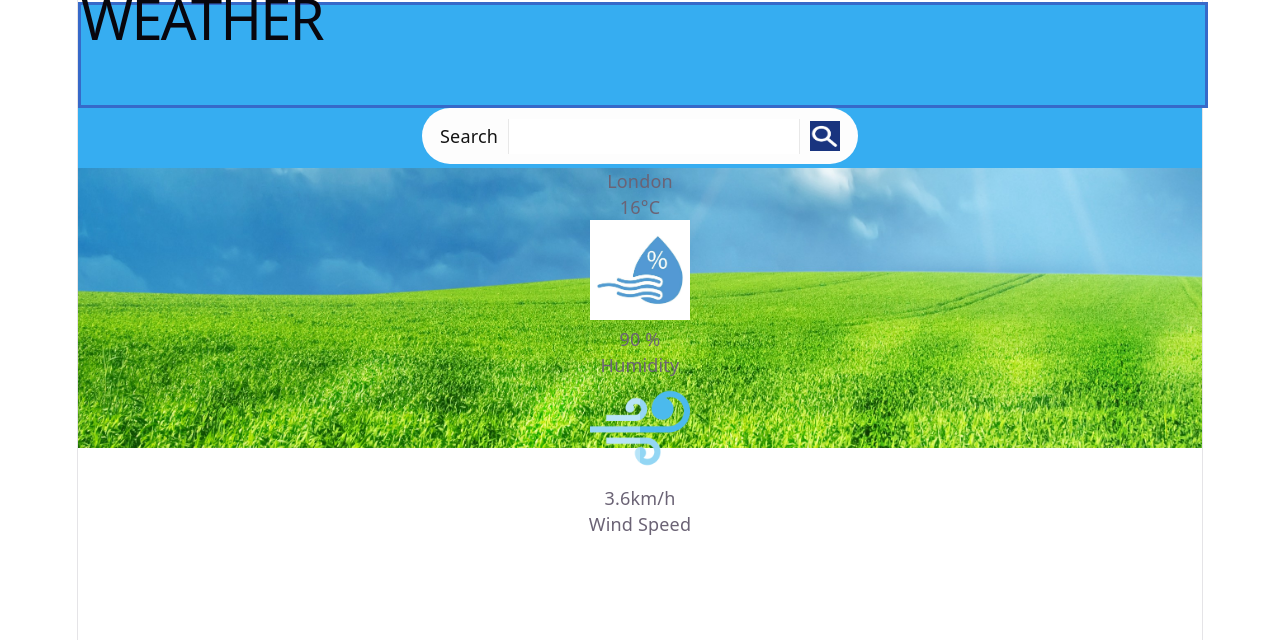
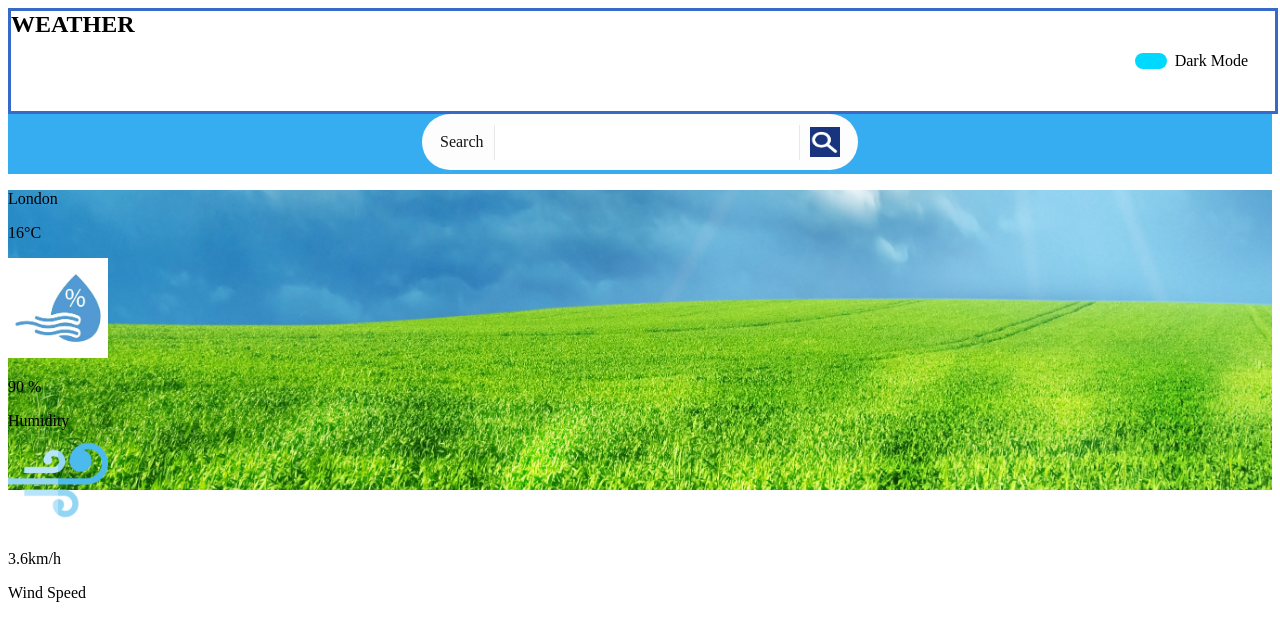
Before and after one commit to khethiwengema04-gif/WeatherTS, a React (Vite) app: page / in a window 1280 px wide. Shown: the top 640 px of the page. Built offline with nearby package versions, Linux system fonts and the light colour scheme.

Commit message:
created a button of a dark and light mode

```diff
--- a/src/App.css
+++ b/src/App.css
@@ -1,184 +1,6 @@
-.counter {
-  font-size: 16px;
-  padding: 5px 10px;
-  border-radius: 5px;
-  color: var(--accent);
-  background: var(--accent-bg);
-  border: 2px solid transparent;
-  transition: border-color 0.3s;
-  margin-bottom: 24px;
-
-  &:hover {
-    border-color: var(--accent-border);
-  }
-  &:focus-visible {
-    outline: 2px solid var(--accent);
-    outline-offset: 2px;
-  }
+.App{
+  background-color: var(--background-color);
+  color: var(--foreground-color);
+  width: 100%;
+  height: 100vw;
 }
-
-.hero {
-  position: relative;
-
-  .base,
-  .framework,
-  .vite {
-    inset-inline: 0;
-    margin: 0 auto;
-  }
-
-  .base {
-    width: 170px;
-    position: relative;
-    z-index: 0;
-  }
-
-  .framework,
-  .vite {
-    position: absolute;
-  }
-
-  .framework {
-    z-index: 1;
-    top: 34px;
-    height: 28px;
-    transform: perspective(2000px) rotateZ(300deg) rotateX(44deg) rotateY(39deg)
-      scale(1.4);
-  }
-
-  .vite {
-    z-index: 0;
-    top: 107px;
-    height: 26px;
-    width: auto;
-    transform: perspective(2000px) rotateZ(300deg) rotateX(40deg) rotateY(39deg)
-      scale(0.8);
-  }
-}
-
-#center {
-  display: flex;
-  flex-direction: column;
-  gap: 25px;
-  place-content: center;
-  place-items: center;
-  flex-grow: 1;
-
-  @media (max-width: 1024px) {
-    padding: 32px 20px 24px;
-    gap: 18px;
-  }
-}
-
-#next-steps {
-  display: flex;
-  border-top: 1px solid var(--border);
-  text-align: left;
-
-  & > div {
-    flex: 1 1 0;
-    padding: 32px;
-    @media (max-width: 1024px) {
-      padding: 24px 20px;
-    }
-  }
-
-  .icon {
-    margin-bottom: 16px;
-    width: 22px;
-    height: 22px;
-  }
-
-  @media (max-width: 1024px) {
-    flex-direction: column;
-    text-align: center;
-  }
-}
-
-#docs {
-  border-right: 1px solid var(--border);
-
-  @media (max-width: 1024px) {
-    border-right: none;
-    border-bottom: 1px solid var(--border);
-  }
-}
-
-#next-steps ul {
-  list-style: none;
-  padding: 0;
-  display: flex;
-  gap: 8px;
-  margin: 32px 0 0;
-
-  .logo {
-    height: 18px;
-  }
-
-  a {
-    color: var(--text-h);
-    font-size: 16px;
-    border-radius: 6px;
-    background: var(--social-bg);
-    display: flex;
-    padding: 6px 12px;
-    align-items: center;
-    gap: 8px;
-    text-decoration: none;
-    transition: box-shadow 0.3s;
-
-    &:hover {
-      box-shadow: var(--shadow);
-    }
-    .button-icon {
-      height: 18px;
-      width: 18px;
-    }
-  }
-
-  @media (max-width: 1024px) {
-    margin-top: 20px;
-    flex-wrap: wrap;
-    justify-content: center;
-
-    li {
-      flex: 1 1 calc(50% - 8px);
-    }
-
-    a {
-      width: 100%;
-      justify-content: center;
-      box-sizing: border-box;
-    }
-  }
-}
-
-#spacer {
-  height: 88px;
-  border-top: 1px solid var(--border);
-  @media (max-width: 1024px) {
-    height: 48px;
-  }
-}
-
-.ticks {
-  position: relative;
-  width: 100%;
-
-  &::before,
-  &::after {
-    content: '';
-    position: absolute;
-    top: -4.5px;
-    border: 5px solid transparent;
-  }
-
-  &::before {
-    left: 0;
-    border-left-color: var(--border);
-  }
-  &::after {
-    right: 0;
-    border-right-color: var(--border);
-  }
-}
--- a/src/App.tsx
+++ b/src/App.tsx
@@ -1,17 +1,25 @@
 import './App.css'
-import React from 'react'
+// import React from 'react'
+import React, { useState } from 'react';
 import Navbar from './Components/Navbar/Navbar'
 import { Search } from './Components/Search/Search'
 import Weather from './Components/Weather/Weather'
+import { Toggle }  from './Components/Toggle/Toggle'
 
 export const App = () => {
+  const [isDark, setIsDark] = React.useState(false);
   return (
-    <div id='app-container'>
-      <div id='scrollable'>
-        <Navbar/>
-        <Search/>
-        <Weather/>
+    <div className="App" data-theme={isDark ? "dark" : "light"}>
 
+      <div id='app-container'>
+        <div id='scrollable'>
+          <Navbar/>
+          <Toggle
+       isChecked={isDark}
+       handleChange={() => setIsDark(!isDark)} />
+          <Search/>
+          <Weather/>
+        </div>
 
       </div>
 
--- a/src/Components/Navbar/Navbar.module.css
+++ b/src/Components/Navbar/Navbar.module.css
@@ -5,6 +5,7 @@ nav{
     content: center;
     display:flex;
     margin-top:2px;
-    background-color:rgb(54, 173, 241);
+    background-color:var(--background-color);
+    color:var(--primary-text-color);
     border:solid rgb(54, 105, 201);
 }
--- a/src/Components/Search/Search.tsx
+++ b/src/Components/Search/Search.tsx
@@ -6,6 +6,6 @@ export const Search = () => {
      <div className={style['search-container']}>
                  <Searchbar/>
 
-       </div>
+    </div>
  )
 }
--- /dev/null
+++ b/src/Components/Toggle/Toggle.css
@@ -0,0 +1,37 @@
+.toggle-container{
+    position:absolute;
+    top: 2em;
+    right: 2em;
+}
+.toggle{
+    visibility: hidden;
+
+}
+
+.toggle + label{
+    display: flex;
+    align-items: center;
+    cursor: pointer;
+    color: var(--primary-text-color);
+
+}
+.toggle + label::before{
+   content: "";
+   height: 1em;
+   width: 2em;
+   border-radius: 1em;
+   background-color: var(--toggle-bg);
+    margin-right: 0.5em;
+    transition: background-color 250ms ease-in-out;
+}
+
+.toggle + label::after{
+   content: "";
+   height: 0.8em;
+   width: 0.8em;
+   border-radius: 1em;
+   background-color: var(--toggle-fg);
+   position: absolute;
+   left: 0.2em;
+   transition: transform 250ms ease-in-out, transform 250ms ease-in-out;
+}
--- /dev/null
+++ b/src/Components/Toggle/Toggle.tsx
@@ -0,0 +1,24 @@
+import React from 'react'
+import './Toggle.css'
+
+type ToggleProps = {
+  handleChange: () => void;
+  isChecked: boolean;
+};
+
+export const Toggle: React.FC<ToggleProps> = ({ handleChange, isChecked }) => {
+  return (
+    <div className="toggle-container">
+         <input
+            type="checkbox"
+            id="check"
+            className="toggle"
+            onChange={handleChange}
+            checked={isChecked}
+          />
+        <label htmlFor="check">Dark Mode </label>
+    </div>
+  )
+}
+
+export default Toggle
--- a/src/Components/Weather/Weather.module.css
+++ b/src/Components/Weather/Weather.module.css
@@ -21,7 +21,7 @@
     font-size: 400px;
 }
 
-.weather-data {
+/* .weather-data {
     width: 100%;
     color: #fff;
     margin-top: 40px;
@@ -35,9 +35,9 @@
     align-items: flex-start;
     gap: 10px;
     font-size: 20px;
-}
+} */
 
-humidity {
+humidity{
     width: 10px;
     height: 10px;
     align-items: center;
--- a/src/Components/Weather/Weather.tsx
+++ b/src/Components/Weather/Weather.tsx
@@ -11,14 +11,14 @@ const Weather = () => {
       backgroundSize: "cover",
       backgroundPosition: "center",
       width: "100%",
-      height: "280px",
+      height: "300px",
       marginTop: "0px"
     }}>
 
       <p className='location'>London</p>
       <p className='temperature'>16°C</p>
       <div className={style['humidity']}>
-        <img src={HumidityIcon} alt="" height="100" width="100" />
+        <img src={HumidityIcon} alt="" height="100" width="100"  />
         <div>
           <p>90 %</p>
           <span>Humidity</span>
--- a/src/index.css
+++ b/src/index.css
@@ -1,111 +1,17 @@
-:root {
-  --text: #6b6375;
-  --text-h: #08060d;
-  --bg: #fff;
-  --border: #e5e4e7;
-  --code-bg: #f4f3ec;
-  --accent: #aa3bff;
-  --accent-bg: rgba(170, 59, 255, 0.1);
-  --accent-border: rgba(170, 59, 255, 0.5);
-  --social-bg: rgba(244, 243, 236, 0.5);
-  --shadow:
-    rgba(0, 0, 0, 0.1) 0 10px 15px -3px, rgba(0, 0, 0, 0.05) 0 4px 6px -2px;
-
-  --sans: system-ui, 'Segoe UI', Roboto, sans-serif;
-  --heading: system-ui, 'Segoe UI', Roboto, sans-serif;
-  --mono: ui-monospace, Consolas, monospace;
-
-  font: 18px/145% var(--sans);
-  letter-spacing: 0.18px;
-  color-scheme: light dark;
-  color: var(--text);
-  background: var(--bg);
-  font-synthesis: none;
-  text-rendering: optimizeLegibility;
-  -webkit-font-smoothing: antialiased;
-  -moz-osx-font-smoothing: grayscale;
-
-  @media (max-width: 1024px) {
-    font-size: 16px;
-  }
+:root{
+  --toggle-bg: rgb(0, 217, 255);
+  --toggle-fg-hover: #0084ff;
+  --background-color: #ffffff;
+  --foreground-color: #000000;
+  --primary-text-color: #000000;
+  --secondary-text-color: #ffffff;
 }
 
-@media (prefers-color-scheme: dark) {
-  :root {
-    --text: #9ca3af;
-    --text-h: #f3f4f6;
-    --bg: #16171d;
-    --border: #2e303a;
-    --code-bg: #1f2028;
-    --accent: #c084fc;
-    --accent-bg: rgba(192, 132, 252, 0.15);
-    --accent-border: rgba(192, 132, 252, 0.5);
-    --social-bg: rgba(47, 48, 58, 0.5);
-    --shadow:
-      rgba(0, 0, 0, 0.4) 0 10px 15px -3px, rgba(0, 0, 0, 0.25) 0 4px 6px -2px;
-  }
-
-  #social .button-icon {
-    filter: invert(1) brightness(2);
-  }
+[data-theme="dark"] {
+  --background-color: #1a1a1a;
+  --foreground-color: blue;
+  --primary-text-color: #ffffff;
+  --secondary-text-color: #0a0a0a;
+  --toggle-bg: #283452;
+  --toggle-fg: #00a6ff;
 }
-
-#root {
-  width: 1126px;
-  max-width: 100%;
-  margin: 0 auto;
-  text-align: center;
-  border-inline: 1px solid var(--border);
-  min-height: 100svh;
-  display: flex;
-  flex-direction: column;
-  box-sizing: border-box;
-}
-
-body {
-  margin: 0;
-}
-
-h1,
-h2 {
-  font-family: var(--heading);
-  font-weight: 500;
-  color: var(--text-h);
-}
-
-h1 {
-  font-size: 56px;
-  letter-spacing: -1.68px;
-  margin: 32px 0;
-  @media (max-width: 1024px) {
-    font-size: 36px;
-    margin: 20px 0;
-  }
-}
-h2 {
-  font-size: 24px;
-  line-height: 118%;
-  letter-spacing: -0.24px;
-  margin: 0 0 8px;
-  @media (max-width: 1024px) {
-    font-size: 20px;
-  }
-}
-p {
-  margin: 0;
-}
-
-code,
-.counter {
-  font-family: var(--mono);
-  display: inline-flex;
-  border-radius: 4px;
-  color: var(--text-h);
-}
-
-code {
-  font-size: 15px;
-  line-height: 135%;
-  padding: 4px 8px;
-  background: var(--code-bg);
-}
```
